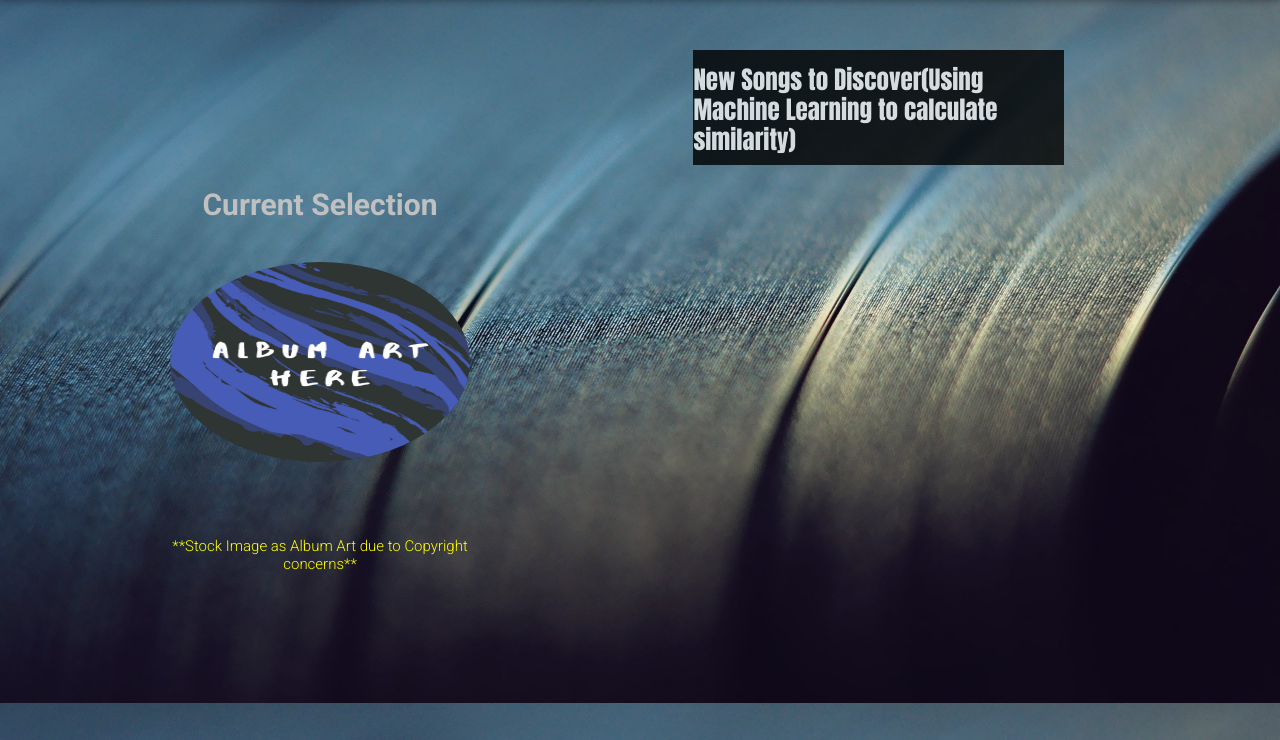
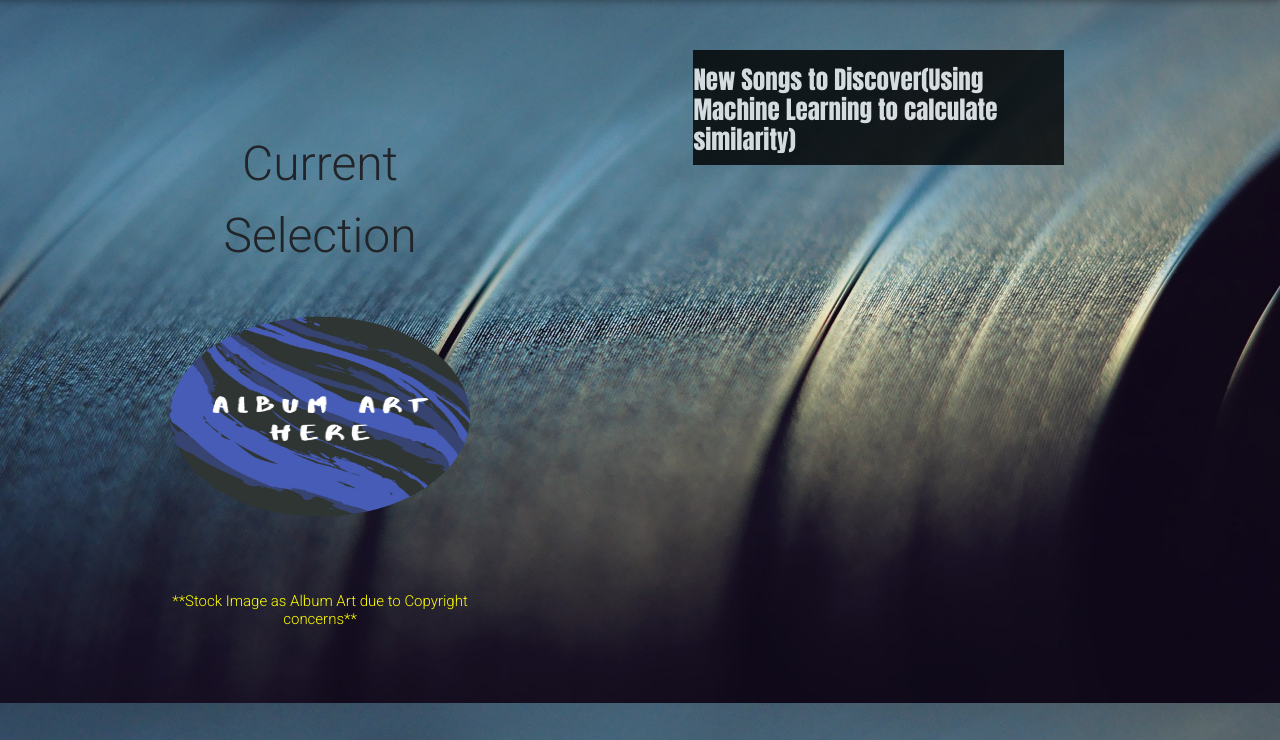
Before and after one commit to adityadate1997/song_recomendation_jtp, a Django app: template Main_Project_code/app/templates/results.html in a window 1280 px wide. Shown: the part 97-837 px from the top of the page. Run offline with Django 3.2, Linux system fonts and the light colour scheme; the template is opened without the code that fills it, so the values that code supplies are empty; some libraries are stand-ins or nearby versions.

Commit message:
Version 1.4 (Bug Fixes)

```diff
--- a/Main_Project_code/app/song_rec_engine.py
+++ b/Main_Project_code/app/song_rec_engine.py
@@ -13,7 +13,7 @@ def songRecommender(df:pd.DataFrame, songId:nnsd.SongID, size):
     # Id stored for later reference to pass later
     Id = df.loc[df['SongID'] == songId]
 
-    df_for_array = df[['energy', 'key', 'loudness', 'speechiness', 'acousticness', 'valence', 'tempo']]
+    df_for_array = df[['energy', 'key', 'speechiness', 'acousticness', 'valence', 'tempo']]
 
     array_for_model = df_for_array.to_numpy()
 
--- a/Main_Project_code/app/static/result.css
+++ b/Main_Project_code/app/static/result.css
@@ -69,8 +69,15 @@ img{
 
 label{
     font-size: 30px;
-    color: silver;
+    color: wheat;
 }
+
+.details{
+    font-size: 30px;
+    color: black(9, 22, 204);
+    font-size: xxx-large;
+}
+
 
 h4{
     color: whitesmoke;
--- a/Main_Project_code/app/templates/results.html
+++ b/Main_Project_code/app/templates/results.html
@@ -65,7 +65,7 @@
 
 <div class="split left">
     <div class="centered">
-        <label>Current Selection</label>
+        <div class="details">Current Selection</div>
       <br><br><br>
       <img src="../static/images/album_art.jpeg" alt="Avatar man">
       <br><br>
```
Also changed, not shown: Main_Project_code/app/views.py (+5 -3 lines), Main_Project_code/app/dataset_gen.py (line endings or trailing spaces), readme_images/Demo.gif (added), readme_images/recommendations.gif (added).
